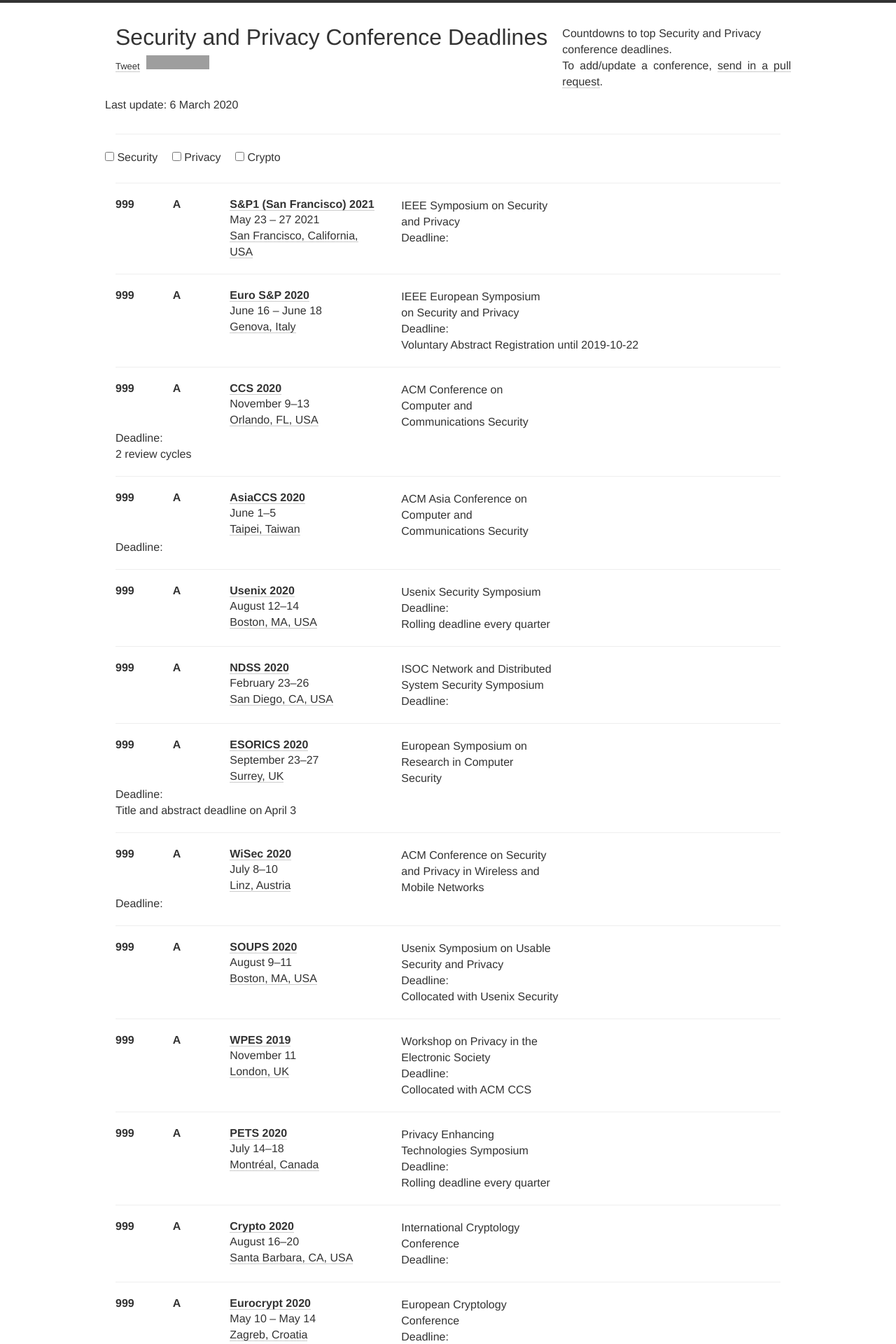
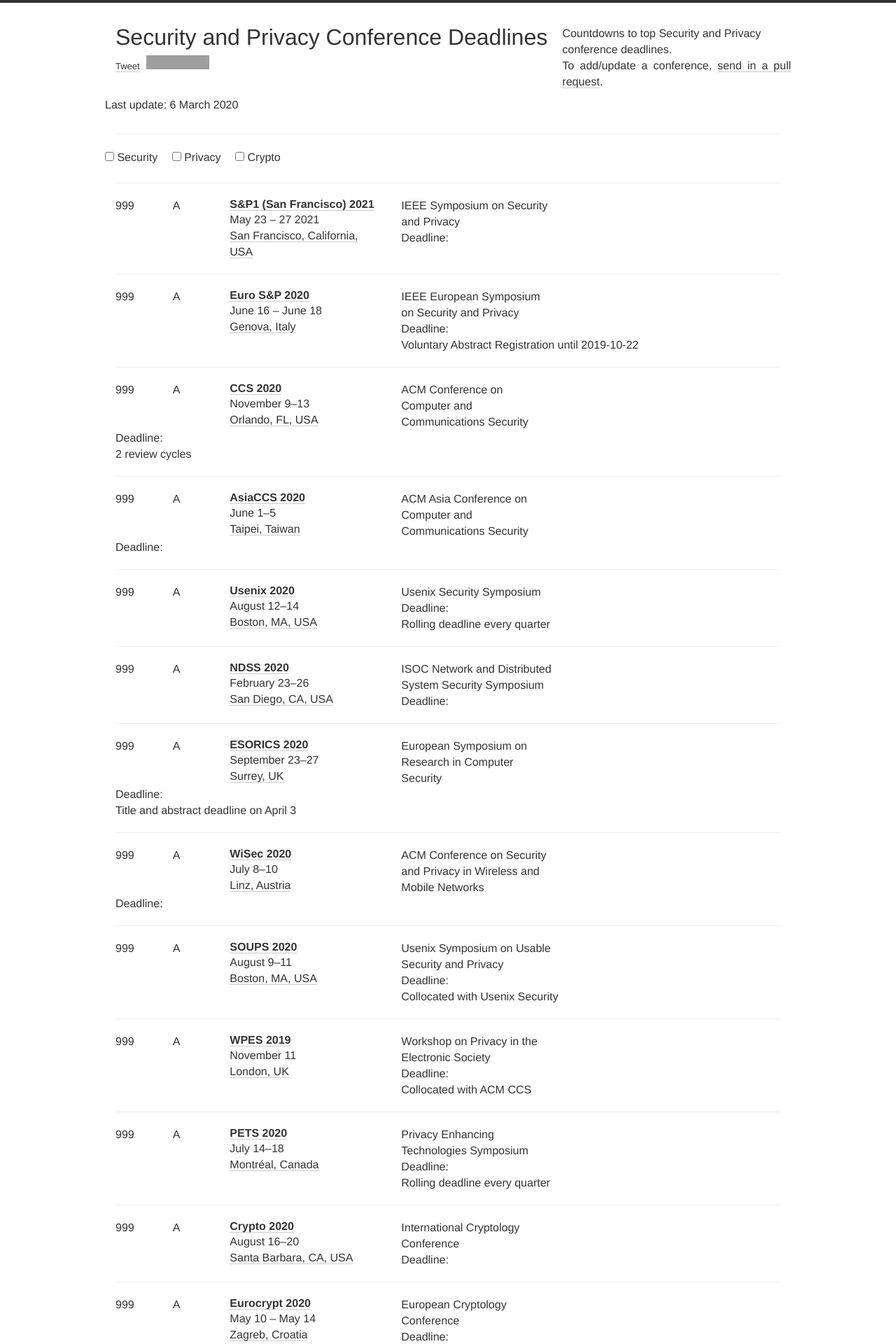
Before and after one commit to jianghaizhi/conference, a Jekyll site: the page built from index.html, in a window 1280 px wide. Shown: the top 1920 px of the page at 70% size. Built offline with Jekyll 4.4.1, drawn with Linux system fonts in a browser that asks for light colours; nearby versions of some CDN libraries; comment, search, counter and statistics services are not loaded; grey boxes are pictures that could not be loaded.

Commit message:
Update index.html

```diff
--- a/index.html
+++ b/index.html
@@ -54,11 +54,11 @@
         {% for conf in site.data.conferences %}
         <div id="{{ conf.name | append: conf.year | slugify }}" class="conf {% for tag in conf.tags %} {{tag}} {% endfor %}">
           <div class="row">
-             <div class="col-md-24 col-sm-1">
-                <h2>999</h2>
+             <div class="col-md-48 col-sm-1">
+                999
               </div>
-           <div class="col-md-24 col-sm-1">
-                <h2>A</h2><br>
+           <div class="col-md-48 col-sm-1">
+                A
               </div>
               <div class="col-md-24 col-sm-3">
                 <h2><a href="{{conf.link}}">{{conf.name}} {{conf.year}}</a></h2>
```
